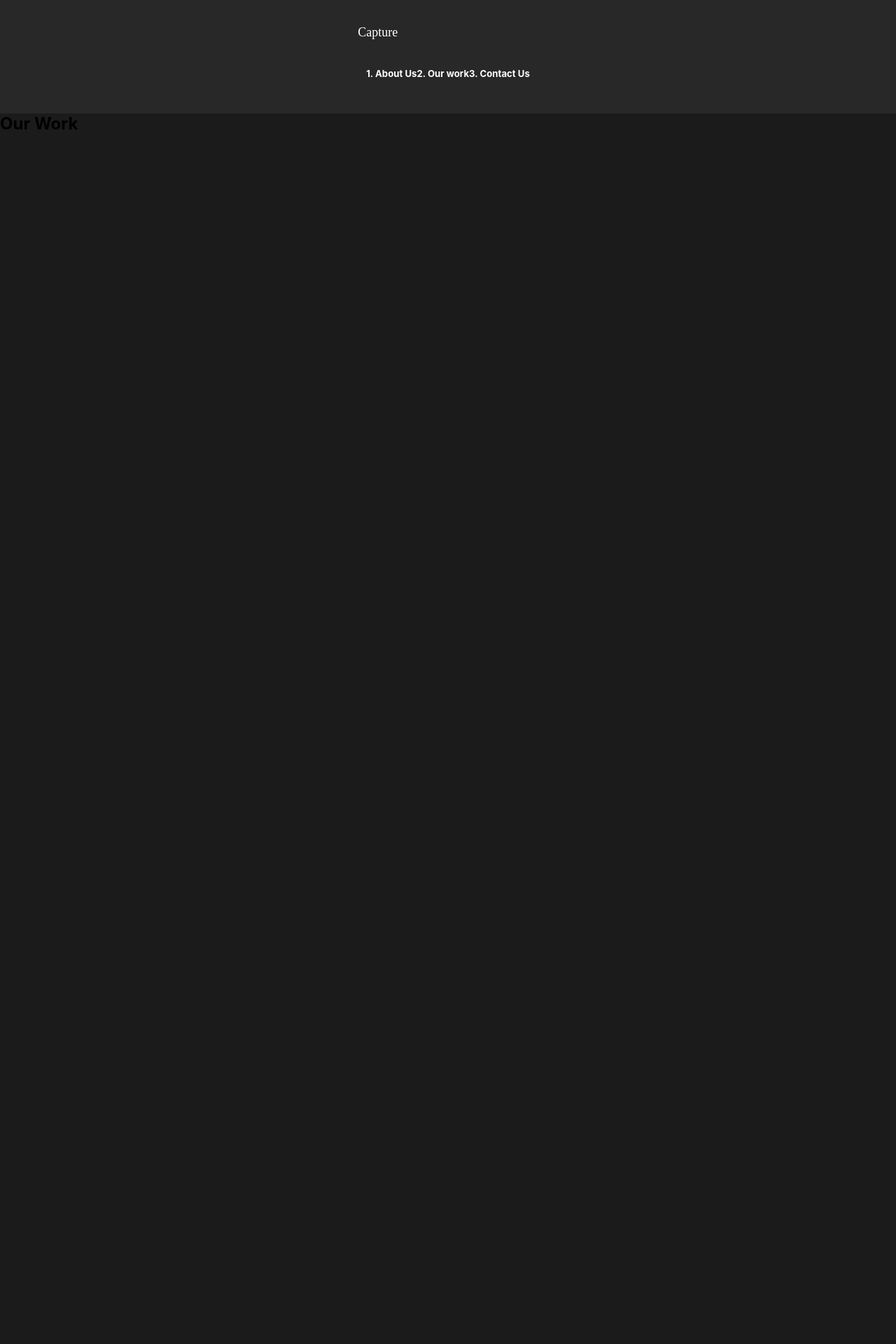
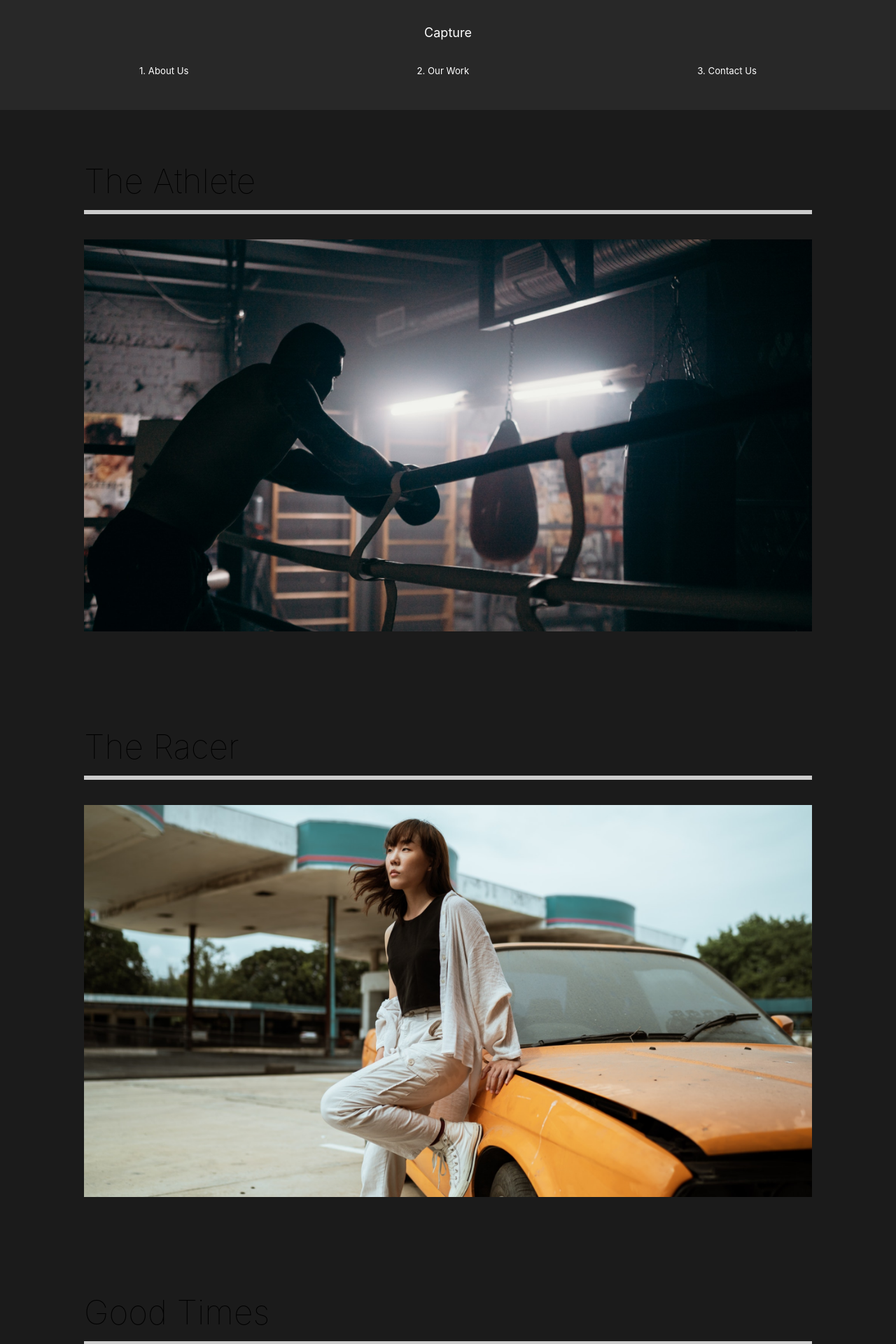
Before and after one commit to hulchenko/react-portfolio, a React (Create React App) app: page /work in a window 1280 px wide. Shown: the top 1920 px of the page at 70% size. Before the commit the page ends 800 px from the top, so only its background shows below. Built offline with nearby package versions, Linux system fonts and the light colour scheme.

Commit message:
add our work page, update css and tune components

```diff
--- a/src/components/Nav.js
+++ b/src/components/Nav.js
@@ -1,26 +1,43 @@
 import React from 'react';
 import styled from 'styled-components';
 import { Link } from 'react-router-dom';
+import { useLocation } from 'react-router-dom';
 
 const Nav = () => {
+  const { pathname } = useLocation();
   return (
     <StyledNav>
       <h1>
         <Link id="logo" to="/">
           Capture
         </Link>
+      </h1>
       <ul>
         <li>
           <Link to="/">1. About Us</Link>
+          <Line
+            transition={{ duration: 0.75 }}
+            initial={{ width: '0%' }}
+            animate={{ width: pathname === '/' ? '50%' : '0%' }}
+          />
         </li>
         <li>
-            <Link to="/work">2. Our work</Link>
+          <Link to="/work">2. Our Work</Link>
+          <Line
+            transition={{ duration: 0.75 }}
+            initial={{ width: '0%' }}
+            animate={{ width: pathname === '/work' ? '50%' : '0%' }}
+          />
         </li>
         <li>
           <Link to="/contact">3. Contact Us</Link>
+          <Line
+            transition={{ duration: 0.75 }}
+            initial={{ width: '0%' }}
+            animate={{ width: pathname === '/contact' ? '50%' : '0%' }}
+          />
         </li>
       </ul>
-      </h1>
     </StyledNav>
   );
 };
@@ -46,7 +63,6 @@ const StyledNav = styled.nav`
   }
   #logo {
     font-size: 1.5rem;
-    font-family: 'Lobster', cursive;
     font-weight: lighter;
   }
   li {
@@ -71,4 +87,16 @@ const StyledNav = styled.nav`
   }
 `;
 
+const Line = styled.div`
+  height: 0.3rem;
+  background: #23d997;
+  width: 0%;
+  position: absolute;
+  bottom: -80%;
+  left: 60%;
+  @media (max-width: 1300px) {
+    left: 0%;
+  }
+`;
+
 export default Nav;
--- a/src/pages/OurWork.js
+++ b/src/pages/OurWork.js
@@ -1,11 +1,59 @@
 import React from 'react';
+import styled from 'styled-components';
+import { Link } from 'react-router-dom';
+//Images
+import athlete from '../img/athlete-small.png';
+import theracer from '../img/theracer-small.png';
+import goodtimes from '../img/goodtimes-small.png';
 
 const OurWork = () => {
   return (
-    <div>
-      <h1>Our Work</h1>
-    </div>
+    <Work>
+      <Movie>
+        <h2>The Athlete</h2>
+        <div className="line"> </div>
+        <Link>
+          <img src={athlete} alt="athlete" />
+        </Link>
+      </Movie>
+      <Movie>
+        <h2>The Racer</h2>
+        <div className="line"> </div>
+        <Link>
+          <img src={theracer} alt="theracer" />
+        </Link>
+      </Movie>
+      <Movie>
+        <h2>Good Times</h2>
+        <div className="line"> </div>
+        <Link>
+          <img src={goodtimes} alt="good times" />
+        </Link>
+      </Movie>
+    </Work>
   );
 };
 
+const Work = styled.div`
+  min-height: 100vh;
+  overflow: hidden;
+  padding: 5rem 10rem;
+  h2 {
+    padding: 1rem 0rem;
+  }
+`;
+const Movie = styled.div`
+  padding-bottom: 10rem;
+  .line {
+    height: 0.5rem;
+    background: #ccc;
+    margin-bottom: 3rem;
+  }
+
+  img {
+    width: 100%;
+    height: 70vh;
+    object-fit: cover;
+  }
+`;
 export default OurWork;
```
Also changed, not shown: src/components/AboutSection.js (+7 -4 lines), src/components/ServicesSection.js (+13 -13 lines). Lines whose indentation alone changed are shown as unchanged.
